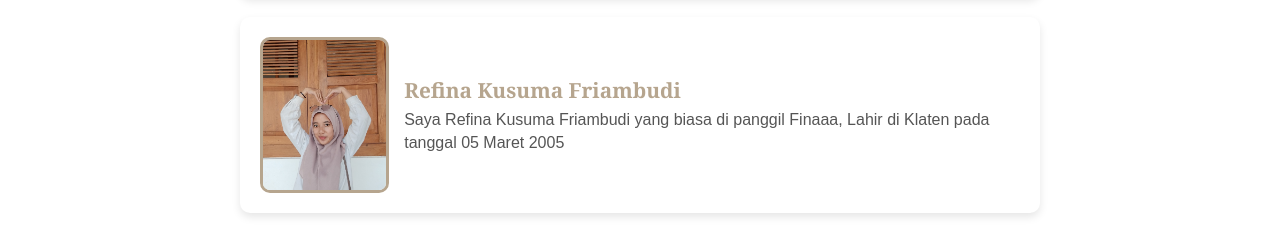
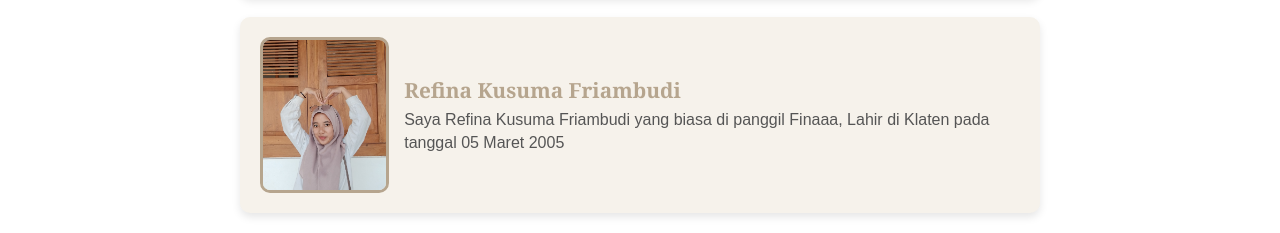
Before and after one commit to ucenk22/Fauzan-Refina, a plain HTML site: page index.html in a window 1280 px wide. Shown: the part 1276-1509 px from the top of the page. Drawn offline with Linux system fonts and the light colour scheme.

Commit message:
Update styles.css
mengubah warna pastle.right

```diff
--- a/styles.css
+++ b/styles.css
@@ -148,7 +148,7 @@ body {
 }
 
 .pastel-right {
-    background-color: #fff;
+    background-color: #f6f2eb;
 }
 
 .image {
```
